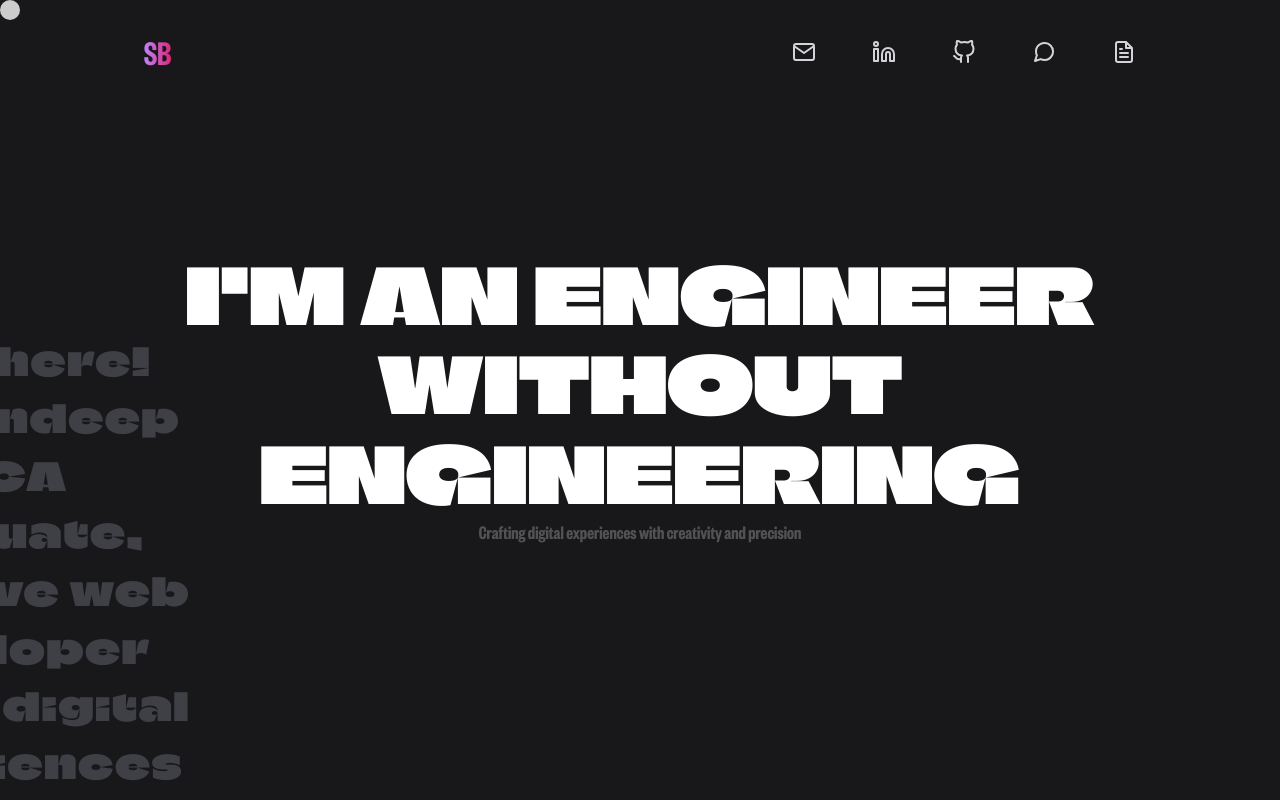
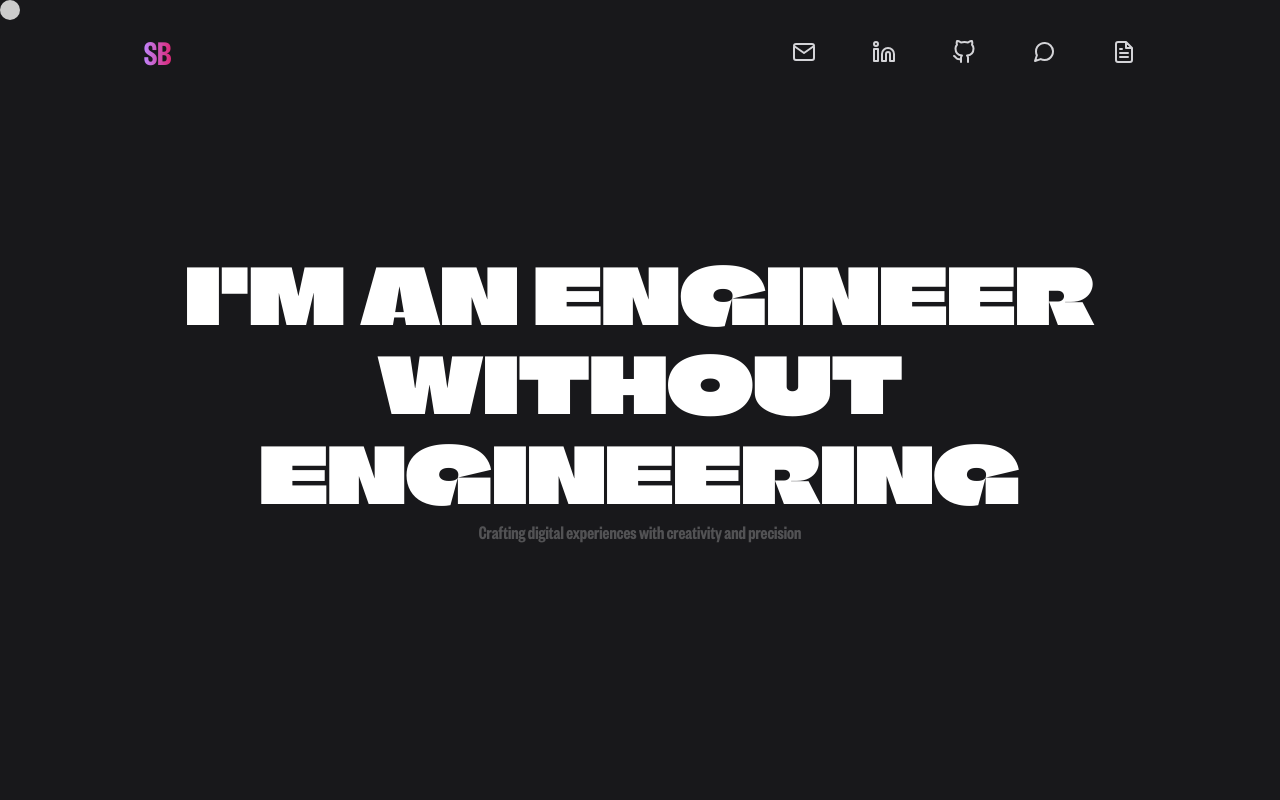
Before and after one commit to Sandeepgajanan/sandeepgb, a React (Vite) app: page / in a window 1280 px wide. Shown: the top 800 px of the page. Built offline with nearby package versions, Linux system fonts and the light colour scheme.

Commit message:
some changes

```diff
--- a/index.html
+++ b/index.html
@@ -11,6 +11,13 @@
       type="font/ttf"
       crossorigin="anonymous"
     />
+    <link
+    rel="preload"
+    href="/var.woff2"
+    as="font"
+    type="font/woff2"
+    crossorigin="anonymous"
+  />
     <title>Sandeep's Portfolio</title>
   </head>
   <body>
--- a/src/constants/index.js
+++ b/src/constants/index.js
@@ -157,7 +157,7 @@
     description:
       "A striking recreation of a design agency's homepage with unique scroll effects.",
     technologies: ["React", "Locomotive Scroll"],
-    link: "https://ochi-sandeep-bhandaris-projects.vercel.app/",
+    link: "https://ochi-jet.vercel.app/",
   },
   {
     id: 7,
--- a/src/index.css
+++ b/src/index.css
@@ -27,11 +27,10 @@
   border-radius: 10px;
 }
 
-* {
-  cursor: none;
+
+body{
+
+    font-family: "ff",sans-serif;
+    user-select: none;
 
 }
-
-::selection {
-  color: yellowgreen;
-}
```
